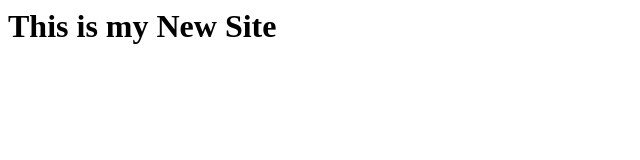
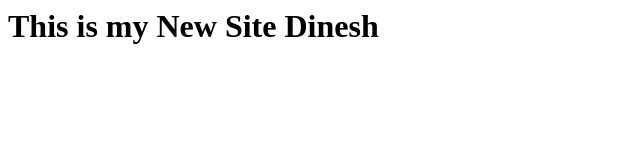
Before and after one commit to nagadineshkumart/MyWeb, a plain HTML site: page index.html in a window 1280 px wide. Shown: the whole page, without its empty margins (0-640 px from the left). Drawn offline with Linux system fonts and the light colour scheme.

Commit message:
Update index.html

```diff
--- a/index.html
+++ b/index.html
@@ -1 +1 @@
-<h1>This is my New Site</h1>
+<h1>This is my New Site Dinesh</h1>
```
